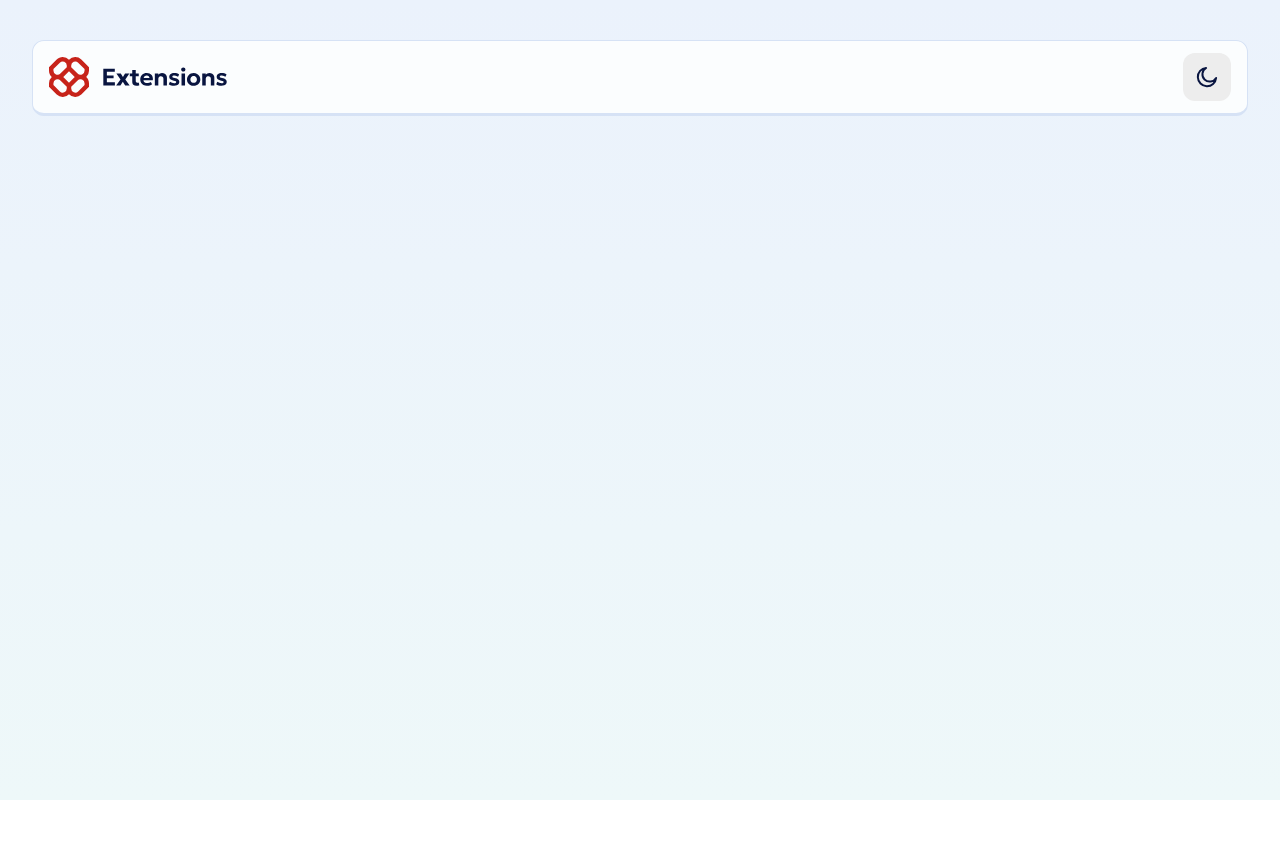
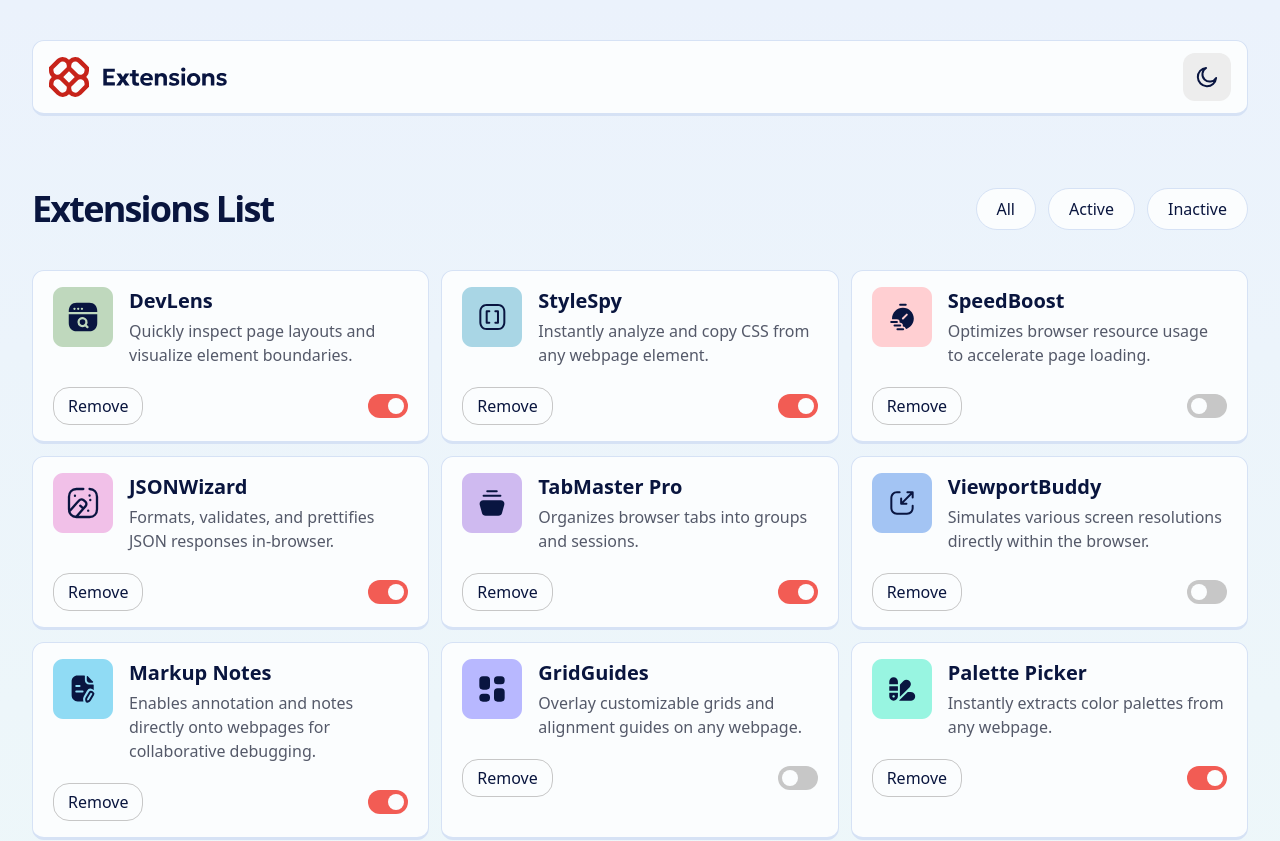
Before and after one commit to kerekiwere/browser-extensions-manager, a React (Vite) app: page / in a window 1280 px wide. Shown: the top 841 px of the page. Before the commit the page ends 800 px from the top, so only its background shows below. Built offline with nearby package versions, Linux system fonts and the light colour scheme.

Commit message:
Create list & components

```diff
--- a/src/App.jsx
+++ b/src/App.jsx
@@ -1,9 +1,14 @@
+import { ExtensionsProvider } from "./contexts/ExtensionsContext";
 import Header from "./sections/Header";
+import Main from "./sections/Main";
 
 function App() {
   return (
     <>
       <Header />
+      <ExtensionsProvider>
+        <Main />
+      </ExtensionsProvider>
     </>
   );
 }
--- /dev/null
+++ b/src/components/Button.jsx
@@ -0,0 +1,9 @@
+import React from "react";
+
+export default function Button({ children }) {
+  return (
+    <button className="hover:text-neutral-0 cursor-pointer rounded-2xl border border-neutral-300 px-3.5 py-1.5 transition hover:bg-red-700 dark:border-neutral-600 dark:bg-neutral-800">
+      {children}
+    </button>
+  );
+}
--- /dev/null
+++ b/src/components/ExtensionCard.jsx
@@ -0,0 +1,38 @@
+import React from "react";
+import Button from "./Button";
+import ToggleSwitch from "./ToggleSwitch";
+
+export default function ExtensionCard({ extension }) {
+  return (
+    <div className="bg-neutral-0 rounded-xl border border-b-3 border-neutral-200 px-5 py-4 dark:border-neutral-900 dark:bg-neutral-800">
+      <div className="mb-5 flex gap-4">
+        <div className="shrink-0">
+          <img src={extension.logo} alt={`${extension.name} logo`} />
+        </div>
+        <div>
+          <h2 className="mb-1 text-xl font-bold">{extension.name}</h2>
+          <p className="text-neutral-600 dark:text-neutral-300">
+            {extension.description}
+          </p>
+        </div>
+      </div>
+      <div className="flex items-center justify-between">
+        <Button>Remove</Button>
+        <ToggleSwitch isActive={extension.isActive} />
+      </div>
+    </div>
+  );
+}
+
+// description
+// :
+// "Capture and export DOM structures quickly."
+// isActive
+// :
+// false
+// logo
+// :
+// "./assets/images/logo-dom-snapshot.svg"
+// name
+// :
+// "DOM Snapshot"
--- /dev/null
+++ b/src/components/FilterButton.jsx
@@ -0,0 +1,9 @@
+import React from "react";
+
+export default function FilterButton({ children }) {
+  return (
+    <button className="bg-neutral-0 border-neutral cursor-pointer rounded-full border border-neutral-200 px-5 py-2 text-xl hover:opacity-75 md:text-base dark:border-neutral-600 dark:bg-neutral-700">
+      {children}
+    </button>
+  );
+}
--- /dev/null
+++ b/src/components/ToggleSwitch.jsx
@@ -0,0 +1,14 @@
+import React from "react";
+
+export default function ToggleSwitch({ isActive }) {
+  console.log(isActive);
+  return (
+    <label>
+      <div className="relative cursor-pointer">
+        <input type="checkbox" className="peer sr-only" checked={isActive} />
+        <div className="block h-6 w-10 rounded-full bg-neutral-300 peer-checked:bg-red-400"></div>
+        <div className="bg-neutral-0 absolute top-1 left-1 h-4 w-4 rounded-full transition peer-checked:translate-x-full"></div>
+      </div>
+    </label>
+  );
+}
--- /dev/null
+++ b/src/contexts/ExtensionsContext.jsx
@@ -0,0 +1,20 @@
+import { createContext, useEffect, useState } from "react";
+import data from "../../data.json";
+
+const ExtensionsContext = createContext();
+
+const ExtensionsProvider = ({ children }) => {
+  const [extensions, setExtensions] = useState([]);
+
+  useEffect(() => {
+    setExtensions(data);
+  }, []);
+
+  return (
+    <ExtensionsContext.Provider value={{ extensions, setExtensions }}>
+      {children}
+    </ExtensionsContext.Provider>
+  );
+};
+
+export { ExtensionsContext, ExtensionsProvider };
--- /dev/null
+++ b/src/sections/Main.jsx
@@ -0,0 +1,29 @@
+import React, { useContext } from "react";
+import { ExtensionsContext } from "../contexts/ExtensionsContext";
+import ExtensionCard from "../components/ExtensionCard";
+import Button from "../components/Button";
+import FilterButton from "../components/FilterButton";
+
+export default function Main() {
+  const { extensions } = useContext(ExtensionsContext);
+
+  return (
+    <main className="container">
+      <div className="mb-10 flex flex-col items-center gap-5 md:flex-row md:justify-between">
+        <h1 className="text-center text-4xl font-bold tracking-tighter">
+          Extensions List
+        </h1>
+        <div className="flex justify-center gap-3">
+          <FilterButton>All</FilterButton>
+          <FilterButton>Active</FilterButton>
+          <FilterButton>Inactive</FilterButton>
+        </div>
+      </div>
+      <div className="grid gap-3 sm:grid-cols-2 lg:grid-cols-3">
+        {extensions.map((extension, index) => (
+          <ExtensionCard key={index} extension={extension} />
+        ))}
+      </div>
+    </main>
+  );
+}
```
